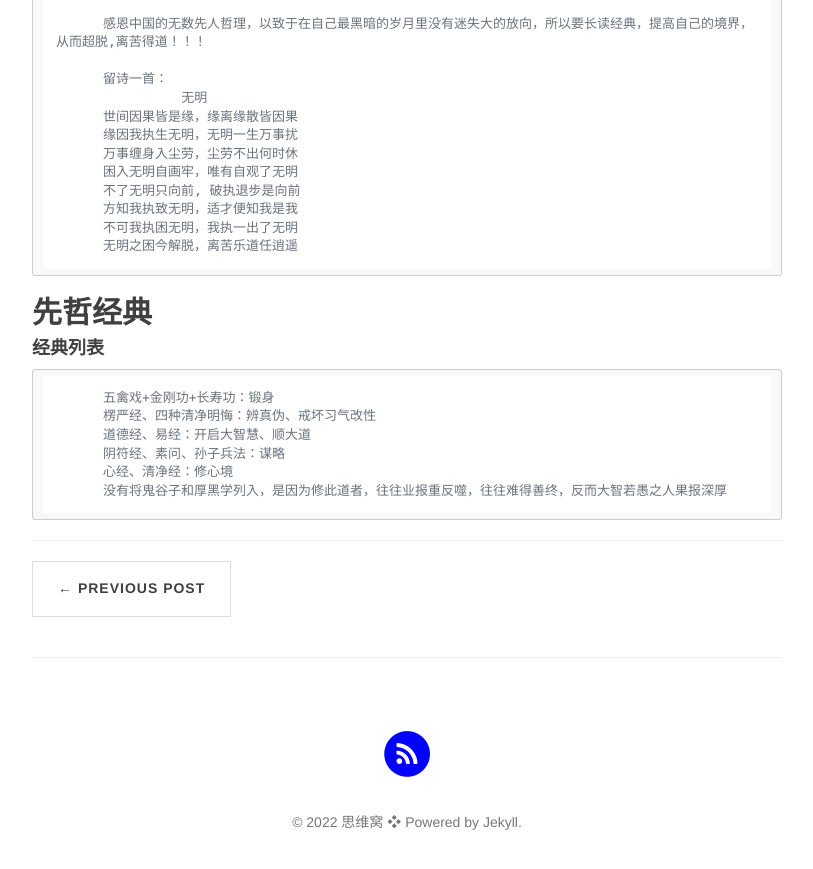
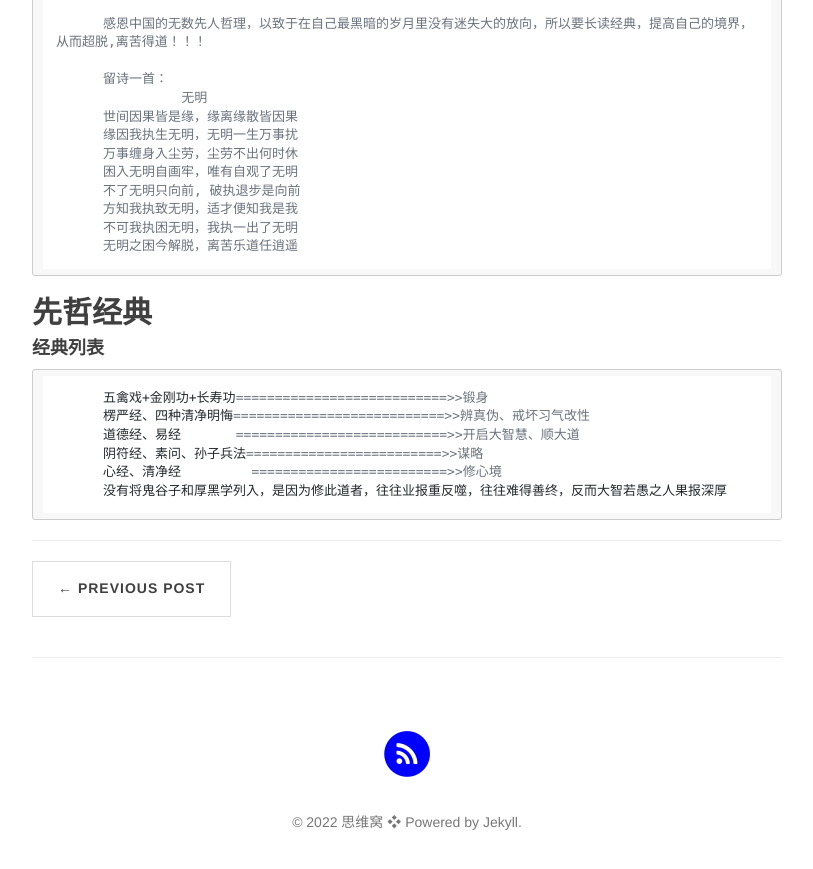
Before and after one commit to figerdeng/siweiwo, a Jekyll site: the page built from _posts/2022-06-01-renshengdunwu.md, in a window 1280 px wide and 900 px high, scrolled down 1719 px. Shown: the top 869 px of the window, without its empty margins (233-1046 px from the left). Built offline with Jekyll 4.4.1, drawn with Linux system fonts in a browser that asks for light colours; nearby versions of some CDN libraries; comment, search, counter and statistics services are not loaded.

Commit message:
人生顿悟

````diff
--- a/_posts/2022-06-01-renshengdunwu.md
+++ b/_posts/2022-06-01-renshengdunwu.md
@@ -68,10 +68,10 @@ description: 人生顿悟
 ## **先哲经典**
 #### **经典列表**
 ```无明之苦
-      五禽戏+金刚功+长寿功：锻身
-      楞严经、四种清净明悔：辨真伪、戒坏习气改性
-      道德经、易经：开启大智慧、顺大道
-      阴符经、素问、孙子兵法：谋略
-      心经、清净经：修心境
+      五禽戏+金刚功+长寿功===========================>>锻身
+      楞严经、四种清净明悔===========================>>辨真伪、戒坏习气改性
+      道德经、易经       ===========================>>开启大智慧、顺大道
+      阴符经、素问、孙子兵法=========================>>谋略
+      心经、清净经         =========================>>修心境
       没有将鬼谷子和厚黑学列入，是因为修此道者，往往业报重反噬，往往难得善终，反而大智若愚之人果报深厚
 ```
````
